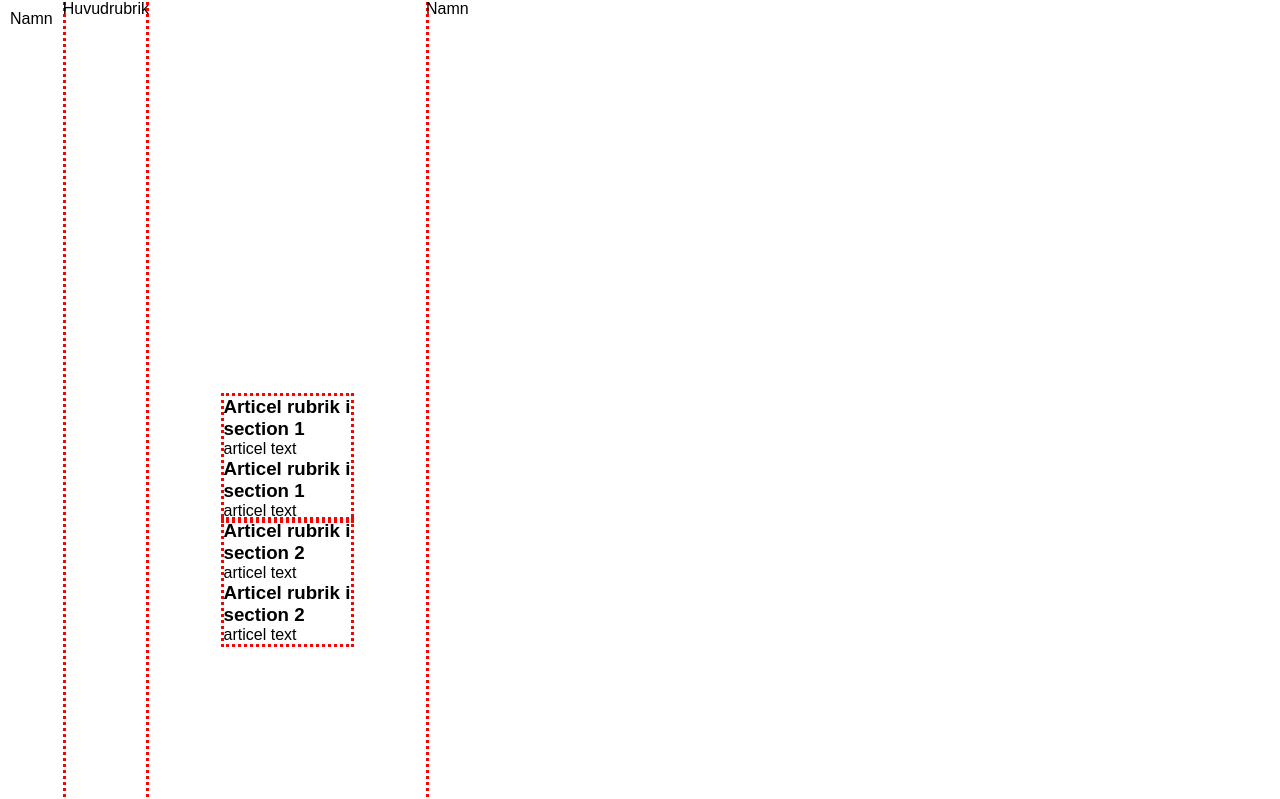
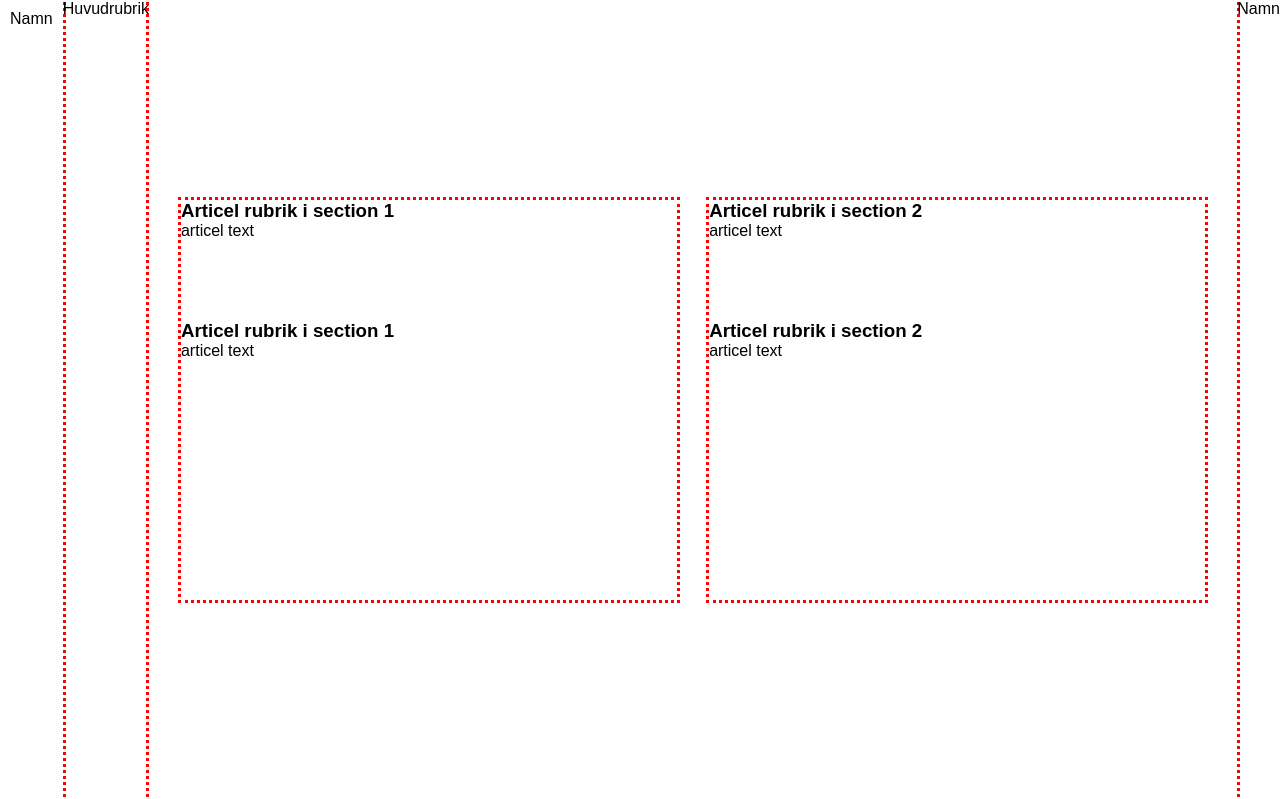
Before and after one commit to westras/TheBigCon, a plain HTML site: page index.html in a window 1280 px wide. Shown: the top 799 px of the page. Drawn offline with Linux system fonts and the light colour scheme.

Commit message:
first flex fix

```diff
--- a/style.css
+++ b/style.css
@@ -5,22 +5,27 @@
     font-family: Arial, Helvetica, sans-serif;
 }
 body{
-  min-height:130vh;
+  height:100dvh;
   display:flex;
+  flex-direction: row;
   outline: dotted red 3px;
 }
 
 header{
     text-align: center;
+
     padding: 10px;
     outline: dotted red 3px;
 }
 
 div.main{
+    background: 001f3f;
     padding: 2rem;
     display: flex;
-    flex-direction: column; /* Stack articles vertically */
-    justify-content: center;
+    flex-grow: 1;
+    gap: 2rem;
+    flex-direction: row; /* Stack articles vertically */
+    justify-content: space-evenly;
     align-items: center;
     min-height: 80vh;
     outline: dotted red 3px;
@@ -28,10 +33,18 @@ div.main{
 
 section.first{
     width: 60%;
+    height: 50dvh;
+    row-gap: 5rem;
+    display: flex;
+    flex-direction: column;
     outline: dotted red 3px;
 }
 
 section.second{
     width: 60%;
+    height: 50dvh;
+    row-gap: 5rem;
+    display: flex;
+    flex-direction: column;
     outline: dotted red 3px;
 }
```
